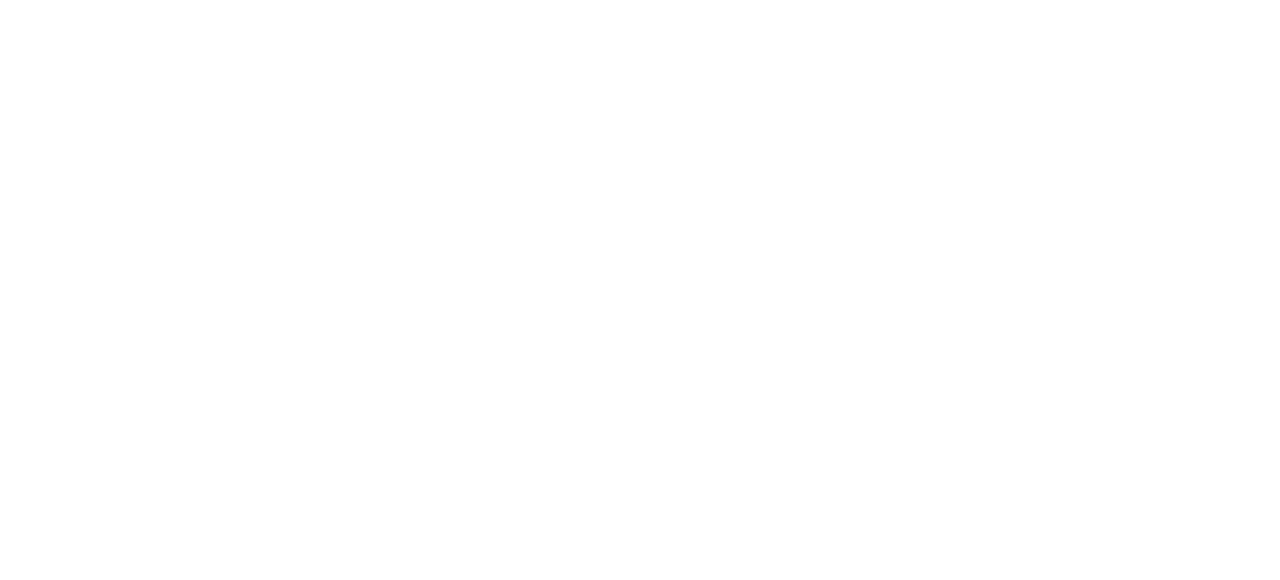
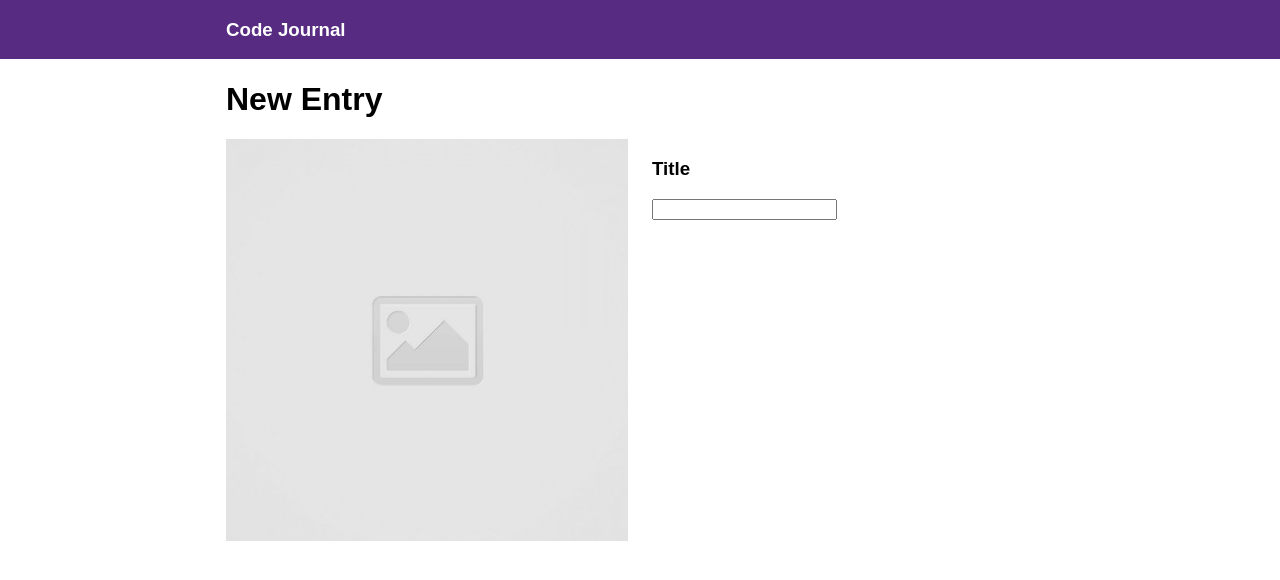
Before and after one commit to daniel-sj-hong/code-journal, a website: page index.html in a window 1280 px wide. Drawn offline with Linux system fonts and the light colour scheme; a web font is replaced by a local one.

Commit message:
added a div with a data-view attribute with a value of entry-form and created a bit of the header and body

```diff
--- a/css/reset.css
+++ b/css/reset.css
@@ -1,5 +1,6 @@
 * {
   box-sizing: border-box;
+  font-family: 'Proza Libre', sans-serif;
 }
 
 body {
--- a/css/styles.css
+++ b/css/styles.css
@@ -0,0 +1,11 @@
+.font-white {
+  color: white;
+}
+
+.background-purple {
+  background-color: #562b81;
+}
+
+.width-100 {
+  width: 100%;
+}
--- a/index.html
+++ b/index.html
@@ -13,12 +13,46 @@
   <link rel="stylesheet" href="css/reset.css">
   <link rel="stylesheet" href="css/layout.css">
   <link rel="stylesheet" href="css/styles.css">
+  <link rel="preconnect" href="https://fonts.googleapis.com">
+  <link rel="preconnect" href="https://fonts.gstatic.com" crossorigin>
+  <link href="https://fonts.googleapis.com/css2?family=Proza+Libre&display=swap" rel="stylesheet">
 </head>
 <body>
-  <header>
-  </header>
-  <main>
-  </main>
+  <div class="master-container">
+
+    <header class="background-purple">
+      <div class="container">
+        <div class="row">
+          <div class="column-full">
+            <h3 class="font-white">Code Journal</h3>
+          </div>
+        </div>
+      </div>
+    </header>
+
+    <main>
+      <form>
+        <div class="container" data-view="entry-form">
+          <div class="row">
+            <div class="column-full">
+              <h1>New Entry</h1>
+            </div>
+          </div>
+          <div class="row">
+            <div class="column-half">
+              <img class="width-100" src="images/placeholder-image-square.jpg">
+            </div>
+            <div class="column-half">
+              <label for="title"><h3>Title</h3></label>
+              <input type="text" name="title" id="title">
+            </div>
+          </div>
+        </div>
+      </form>
+    </main>
+
+
+  </div>
   <script src="js/data.js"></script>
   <script src="js/main.js"></script>
 </body>
```
